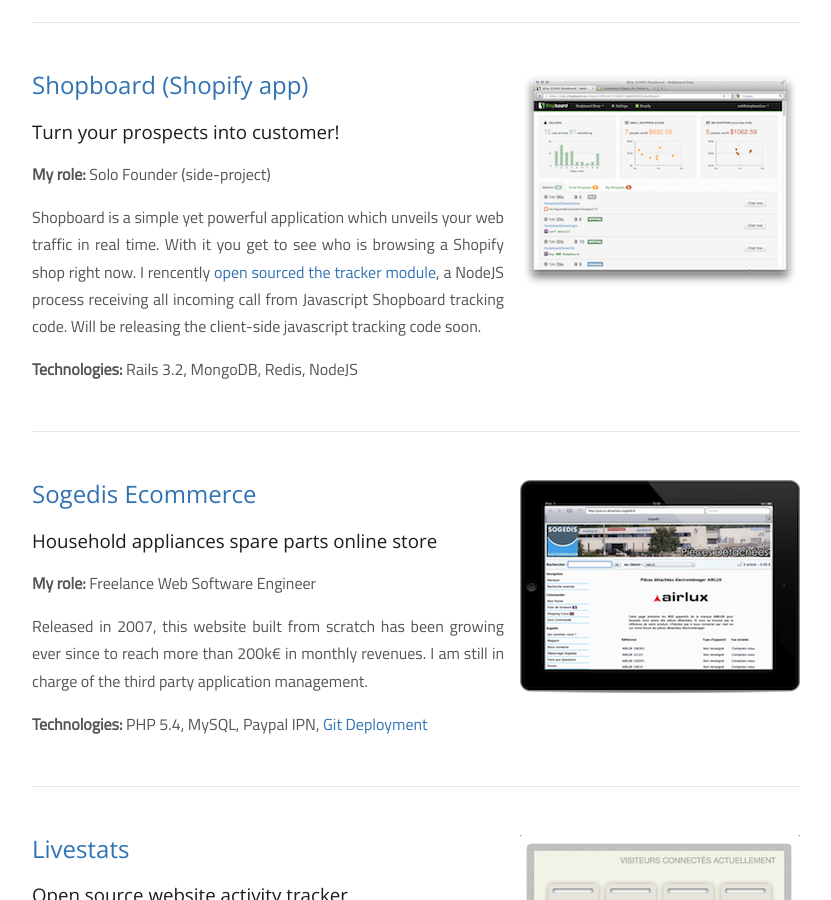
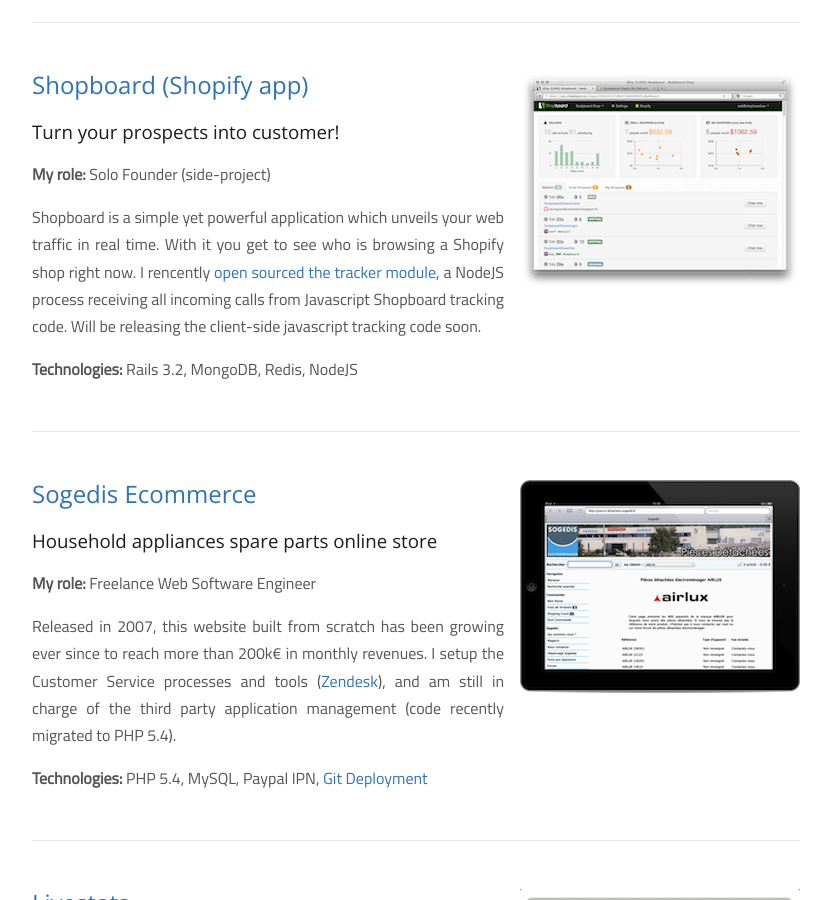
Before and after one commit to ssaunier/ssaunier.github.io, a Jekyll site: the page built from portfolio/index.html, in a window 1280 px wide and 900 px high, scrolled down 616 px. Shown: the whole window, without its empty margins (224-1055 px from the left). Built offline with Jekyll 4.4.1, drawn with Linux system fonts in a browser that asks for light colours.

Commit message:
Fix typo

```diff
--- a/portfolio/index.html
+++ b/portfolio/index.html
@@ -62,7 +62,7 @@
     Shopboard is a simple yet powerful application which unveils your web traffic in real time.
     With it you get to see who is browsing a Shopify shop right now. I rencently
     <a href="https://github.com/shopboard/tracker">open sourced the tracker module</a>, a NodeJS process
-    receiving all incoming call from Javascript Shopboard tracking code. Will be releasing the client-side
+    receiving all incoming calls from Javascript Shopboard tracking code. Will be releasing the client-side
     javascript tracking code soon.
   </p>
   <p>
@@ -89,7 +89,8 @@
   </p>
   <p>
     Released in 2007, this website built from scratch has been growing ever since to reach more than 200k&euro; in monthly revenues.
-    I am still in charge of the third party application management.
+    I setup the Customer Service processes and tools (<a href="http://sogedis.zendesk.com/">Zendesk</a>),
+    and am still in charge of the third party application management (code recently migrated to PHP 5.4).
   </p>
   <p>
     <strong>Technologies:</strong>
```
